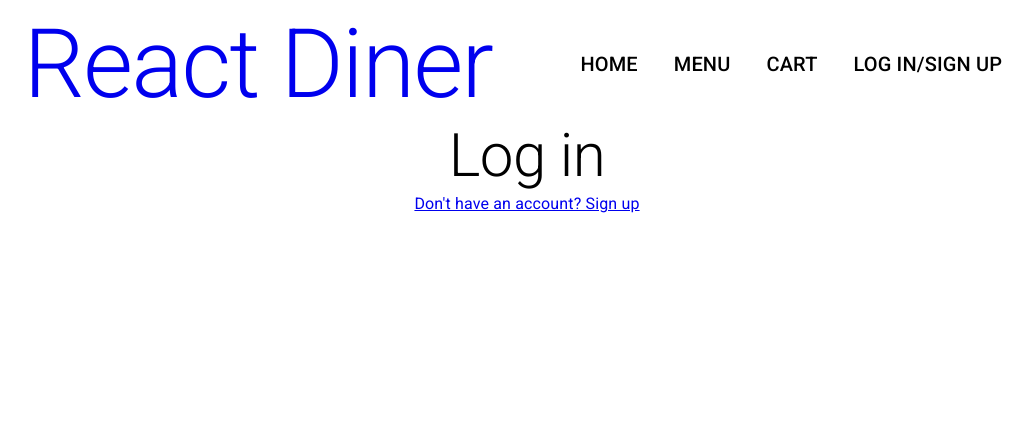
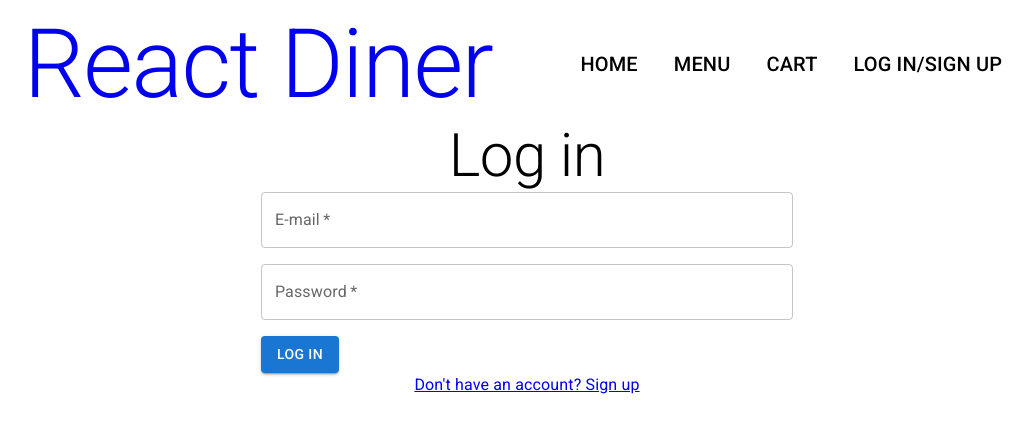
Before and after one commit to juuso-finne/restaurant, a React (Vite) app in the folder frontend/: page /auth in a window 1280 px wide. Shown: the top 432 px of the page, without its empty margins (113-1146 px from the left). Built offline with nearby package versions, Linux system fonts and the light colour scheme.

Commit message:
Login form working

```diff
--- a/frontend/src/users/components/LoginForm.jsx
+++ b/frontend/src/users/components/LoginForm.jsx
@@ -1,10 +1,38 @@
+import { useForm } from "react-hook-form";
+import { Button, Grid, TextField } from '@mui/material';
 
-import { useForm } from "react-hook-form";
-import { TextField, Button } from '@mui/material';
+const LoginForm = ({ submitHandler }) => {
+    const { register, handleSubmit } = useForm();
+    return (
+        <form onSubmit={handleSubmit(submitHandler)}>
+            <Grid container spacing={2}>
+                <Grid item xs={12}>
+                    <TextField
+                        required
+                        label="E-mail"
+                        type="email"
+                        {...register("email", { required: true })}
+                        fullWidth
+                    />
+                </Grid>
 
-const LoginForm = () => {
-    return (
-        <></>
+                <Grid item xs={12}>
+                    <TextField
+                        required
+                        label="Password"
+                        type="password"
+                        {...register("password", { required: true })}
+                        fullWidth
+                    />
+                </Grid>
+
+                <Grid item xs={12}>
+                    <Button type="submit" variant="contained" color="primary">
+                        Log in
+                    </Button>
+                </Grid>
+            </Grid>
+        </form>
     )
 }
 
--- a/frontend/src/users/pages/Auth.jsx
+++ b/frontend/src/users/pages/Auth.jsx
@@ -1,9 +1,13 @@
 import { Stack, Typography, } from '@mui/material/';
 import { useContext, useEffect, useState } from "react";
 import { loginContext } from '../../App';
+import LoginForm from '../components/LoginForm';
+import { useMutation } from "react-query"
+import { login } from '../API/users';
+import { convertLength } from '@mui/material/styles/cssUtils';
 
 const Auth = () => {
-    const isLoggedIn = useContext(loginContext);
+    const { isLoggedIn, setIsLoggedIn } = useContext(loginContext);
     const [headerText, setHeaderText] = useState('Log in')
     const [bottomText, setBottomText] = useState('Don\'t have an account? Sign up')
     const [hasAccount, setHasAccount] = useState(true)
@@ -18,9 +22,25 @@ const Auth = () => {
         }
     }, [hasAccount])
 
+    const loginMutation = useMutation({
+        mutationFn: login,
+        onSuccess: (response) => {
+            console.log(response)
+            if (response.ok) {
+                setIsLoggedIn(true);
+            }
+        },
+        onError: (error) => console.log(error)
+    })
+
+    const loginHandler = (data) => {
+        loginMutation.mutate(data);
+    }
+
     return (
         <Stack alignItems="center">
             <Typography variant='h2' component="h1">{headerText}</Typography>
+            {!isLoggedIn && <LoginForm submitHandler={loginHandler} />}
             <a href='#' onClick={() => {
                 setHasAccount(oldValue => !oldValue)
             }}><Typography>{bottomText}</Typography></a>
```
